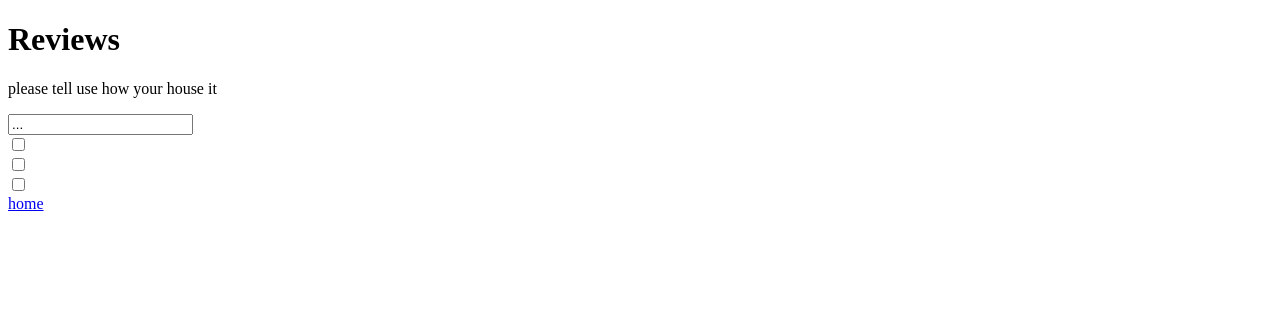
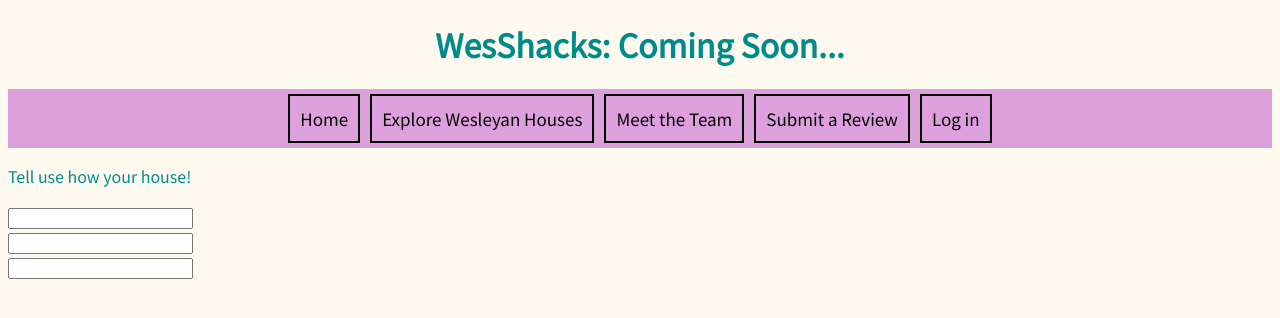
Before and after one commit to tessleptrue/wesshacks, a PHP site: page /reviews.html in a window 1280 px wide. Shown: the top 318 px of the page. Run offline with PHP 8.4, Linux system fonts and the light colour scheme.

Commit message:
I made the navbar a flexbox and made the site more consistent in formatting

```diff
--- a/explorehouses.html
+++ b/explorehouses.html
@@ -5,13 +5,13 @@
 </head>
 <body>
 	<h1>WesShacks: Coming Soon...</h1>
-    <div class="topnav">
+  <div class="flex-container">
       <a class="active" href="index.html">Home</a>
       <a href="explorehouses.html">Explore Wesleyan Houses</a>
       <a href="about_us.html">Meet the Team</a>
+      <a href="reviews.html">Submit a Review</a>
       <a href=#login>Log in</a>
   </div>
-
     <p>
         Sort by street, sort by number of bedrooms, etc.
     </p>
--- a/reviews.html
+++ b/reviews.html
@@ -1,19 +1,27 @@
 <!DOCTYPE html>
 
 <head>
-	<link ref="stylesheet" href="style.css">
+	<link rel="stylesheet" href="style.css"/>
 </head>
 <body>
-	<h1>Reviews</h1>
-	<p> please tell use how your house it </p>
+	<h1>WesShacks: Coming Soon...</h1>
+	<div class="flex-container">
+      <a class="active" href="index.html">Home</a>
+      <a href="explorehouses.html">Explore Wesleyan Houses</a>
+      <a href="about_us.html">Meet the Team</a>
+      <a href="reviews.html">Submit a Review</a>
+      <a href=#login>Log in</a>
+    </div>
+
+	<p>Tell use how your house!</p>
 	<form>
-		<input type="text" name="first-name" value="...">
+		<input type="text" name="first-name" value="">
 	</form>
 	<form>
-		<input type="checkbox" name="value"><br>
-		<input type="checkbox" name="value"><br>
-		<input type="checkbox" name="value"><br>
+		<input type="text" name="first-name" value="">
+	</form>
+	<form>
+		<input type="text" name="first-name" value="">
 	</form>
 
-	<a href="index.html"> home </a>
 </body>
--- a/style.css
+++ b/style.css
@@ -1,9 +1,5 @@
 
 @import url("https://fonts.googleapis.com/css2?family=Noto+Sans+SC&display=swap");
-
-/*
-    The imported font should be applied to all body text.
-*/
 
 
 img {
@@ -13,34 +9,43 @@ img {
 body {
   font-family: "Noto Sans SC", sans-serif;
   color: darkcyan;
+  background: floralwhite;
 }
 
 /* Add a class for our "About Us" boxes, so we can reuse the styles */
 .aboutus {
-  width: 50%;
+  width: 60%;
   border: 3px solid plum;
   text-align: center;
   margin: auto;
 }
 
-/* Add a black background color to the top navigation */
-.topnav {
+h1 {
+  text-align: center;
+}
+
+/* Add a plum background color to the top navigation */
+.flex-container {
+  display: flex;
   background-color: plum;
   overflow: hidden;
+  justify-content: center;
 }
 
 /* Style the links inside the navigation bar */
-.topnav a {
+
+.flex-container a {
   float: left;
   color: black;
   text-align: center;
-  padding: 14px 16px;
+  padding: 10px 10px;
+  border: 2px solid black;
+  margin: 5px;
   text-decoration: none;
   font-size: 17px;
 }
-
 /* Change the color of links on hover */
-.topnav a:hover {
+.flex-container a:hover {
   background-color: #ddd;
   color: black;
 }
```
Also changed, not shown: about_us.html (+11 -4 lines), index.html (+8 -8 lines). Lines whose indentation alone changed are shown as unchanged.
